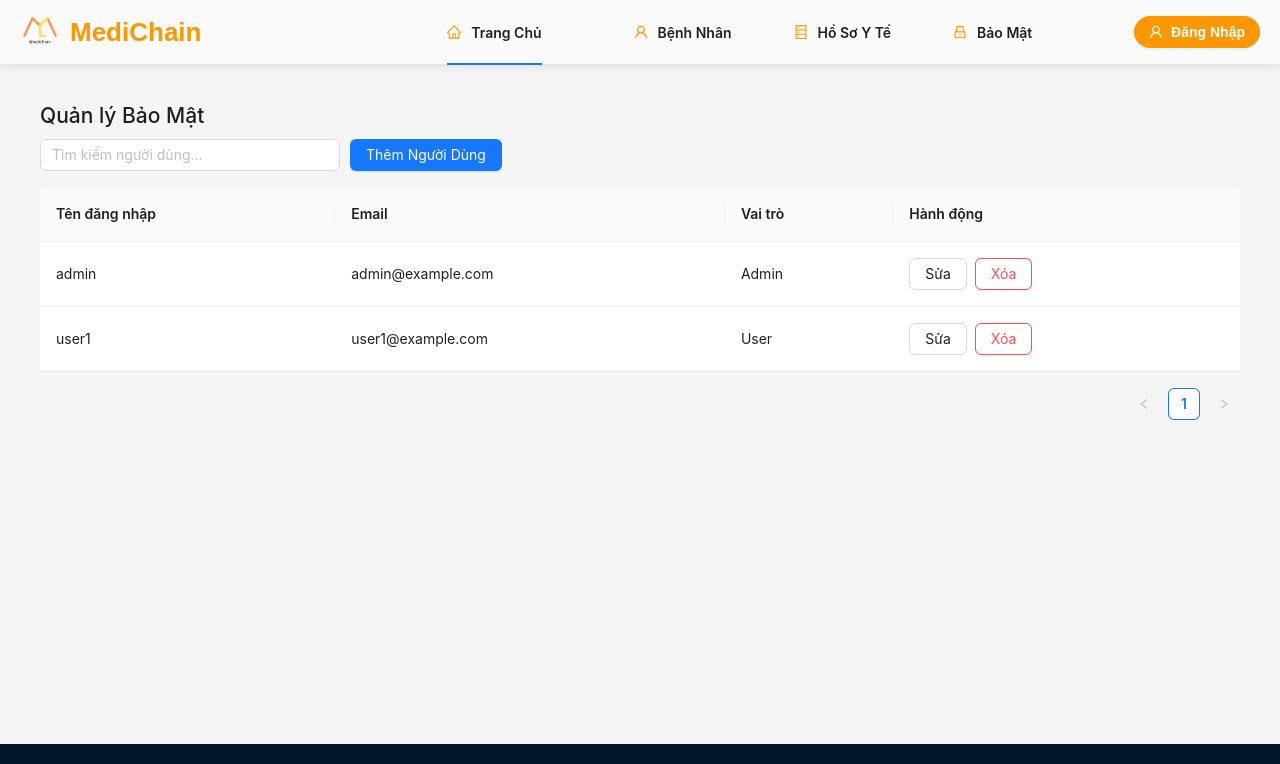
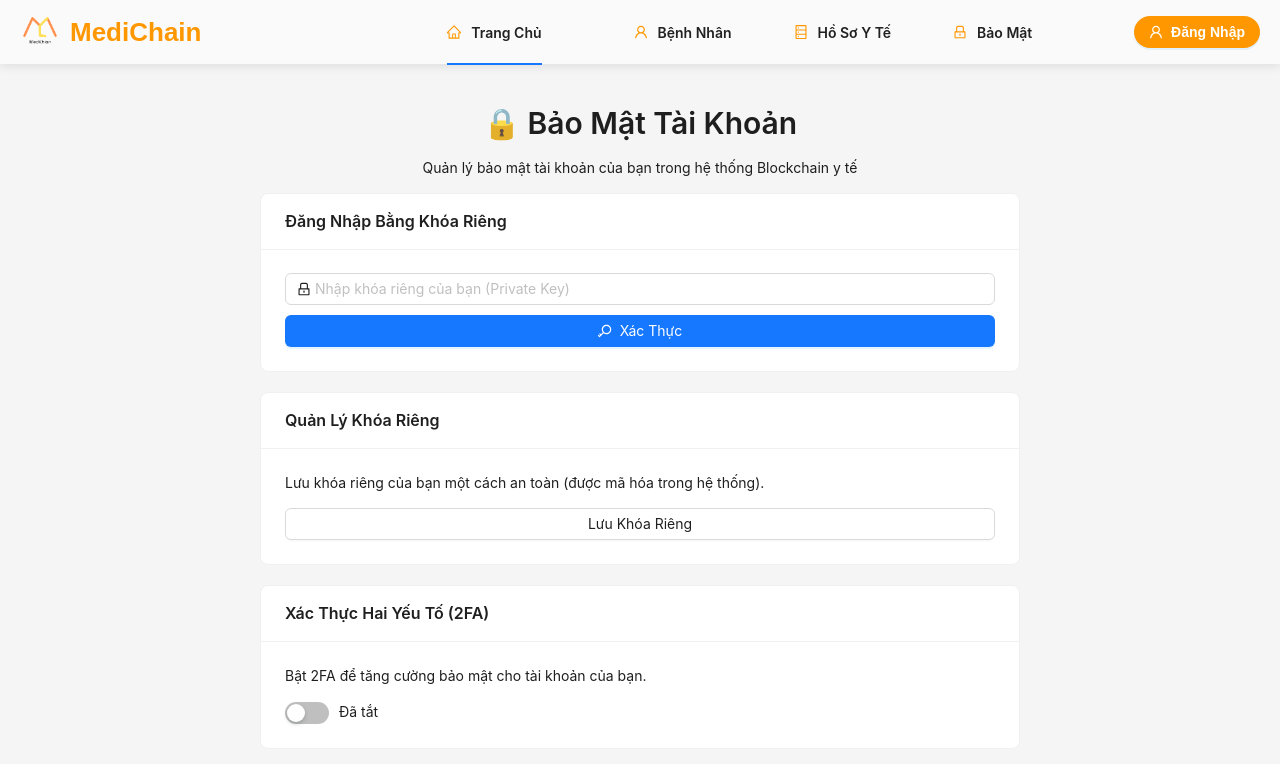
Before and after one commit to ThuongDev1203/medichain, a React (Create React App) app: page /security in a window 1280 px wide. Shown: the top 764 px of the page. Built offline with nearby package versions, Linux system fonts and the light colour scheme.

Commit message:
connect wallet

```diff
--- a/package.json
+++ b/package.json
@@ -14,6 +14,7 @@
     "antd": "^5.24.3",
     "axios": "^1.8.1",
     "bootstrap": "^5.3.3",
+    "ethers": "^5.7.2",
     "framer-motion": "^12.4.10",
     "lucide-react": "^0.477.0",
     "react": "^19.0.0",
--- /dev/null
+++ b/src/components/AuthModal.js
@@ -0,0 +1,160 @@
+import { useState } from "react";
+import { Modal, Form, Input, Button, message } from "antd";
+import { MedicineBoxOutlined } from "@ant-design/icons"; // Chỉ giữ icon cần dùng
+import { ethers } from "ethers";
+
+const AuthModal = ({ isModalOpen, handleCancel, colors }) => {
+  const [isRegister, setIsRegister] = useState(false);
+  const [form] = Form.useForm();
+  const [loading, setLoading] = useState(false);
+
+  const contractAddress = "0xYourSmartContractAddress"; // Thay bằng địa chỉ thực
+  const contractABI = [
+    "function registerUser(string memory role) public",
+    "function loginUser() public view returns (bool)",
+  ];
+
+  const connectWallet = async () => {
+    if (window.ethereum) {
+      try {
+        await window.ethereum.request({ method: "eth_requestAccounts" });
+        const provider = new ethers.providers.Web3Provider(window.ethereum);
+        const signer = provider.getSigner();
+        return { provider, signer };
+      } catch (error) {
+        message.error("Không thể kết nối ví Metamask!");
+        throw error;
+      }
+    } else {
+      message.error("Vui lòng cài đặt Metamask!");
+      throw new Error("Metamask not installed");
+    }
+  };
+
+  const handleRegister = async (values) => {
+    setLoading(true);
+    try {
+      const { signer } = await connectWallet();
+      const contract = new ethers.Contract(
+        contractAddress,
+        contractABI,
+        signer
+      );
+      const tx = await contract.registerUser(values.role);
+      await tx.wait();
+      const address = await signer.getAddress();
+      message.success(`Đăng ký thành công! Địa chỉ: ${address}`);
+      setIsRegister(false);
+      form.resetFields();
+    } catch (error) {
+      console.error("Lỗi đăng ký:", error);
+      message.error("Đăng ký thất bại!");
+    }
+    setLoading(false);
+  };
+
+  const handleLogin = async () => {
+    setLoading(true);
+    try {
+      const { signer } = await connectWallet();
+      const contract = new ethers.Contract(
+        contractAddress,
+        contractABI,
+        signer
+      );
+      const messageToSign = "Xác thực đăng nhập MediChain";
+      const signature = await signer.signMessage(messageToSign);
+
+      // Sử dụng signature để xác minh (giả lập gửi lên server hoặc contract)
+      const recoveredAddress = ethers.utils.verifyMessage(
+        messageToSign,
+        signature
+      );
+      const signerAddress = await signer.getAddress();
+      if (recoveredAddress === signerAddress) {
+        const isValid = await contract.loginUser();
+        if (isValid) {
+          localStorage.setItem("userAddress", signerAddress);
+          message.success(`Đăng nhập thành công! Địa chỉ: ${signerAddress}`);
+          handleCancel();
+        } else {
+          message.error("Bạn chưa đăng ký trên hệ thống!");
+        }
+      } else {
+        message.error("Chữ ký không hợp lệ!");
+      }
+    } catch (error) {
+      console.error("Lỗi đăng nhập:", error);
+      message.error("Đã xảy ra lỗi khi đăng nhập!");
+    }
+    setLoading(false);
+  };
+
+  const onFinish = (values) => {
+    if (isRegister) {
+      handleRegister(values);
+    } else {
+      handleLogin();
+    }
+  };
+
+  return (
+    <Modal
+      title={
+        isRegister
+          ? "Đăng Ký Tài Khoản Blockchain"
+          : "Đăng Nhập Bằng Blockchain"
+      }
+      open={isModalOpen}
+      onCancel={handleCancel}
+      footer={null}
+      style={{ fontFamily: "Poppins, sans-serif" }}
+    >
+      <Form form={form} layout="vertical" onFinish={onFinish}>
+        {isRegister && (
+          <Form.Item
+            label="Vai Trò"
+            name="role"
+            rules={[{ required: true, message: "Chọn vai trò của bạn" }]}
+          >
+            <Input
+              prefix={<MedicineBoxOutlined style={{ color: colors.accent }} />}
+              placeholder="Bác sĩ / Nhân viên y tế / Bệnh nhân"
+            />
+          </Form.Item>
+        )}
+        <Button
+          type="primary"
+          block
+          htmlType="submit"
+          loading={loading}
+          style={{
+            marginTop: "10px",
+            background: colors.primary,
+            border: "none",
+          }}
+        >
+          {isRegister ? "Đăng Ký Qua Metamask" : "Đăng Nhập Qua Metamask"}
+        </Button>
+        <p
+          style={{
+            textAlign: "center",
+            marginTop: "10px",
+            cursor: "pointer",
+            color: colors.dark,
+          }}
+          onClick={() => setIsRegister(!isRegister)}
+        >
+          {isRegister
+            ? "Đã có tài khoản? Đăng nhập"
+            : "Chưa có tài khoản? Đăng ký"}
+        </p>
+      </Form>
+      <p style={{ textAlign: "center", color: colors.dark, marginTop: "10px" }}>
+        Đảm bảo bạn đã cài Metamask và kết nối ví Blockchain!
+      </p>
+    </Modal>
+  );
+};
+
+export default AuthModal;
--- a/src/components/Header.js
+++ b/src/components/Header.js
@@ -1,16 +1,16 @@
 import { useState, useEffect } from "react";
 import { Link } from "react-router-dom";
-import { Layout, Menu, Button, Modal, Form, Input } from "antd";
+import { Layout, Menu, Button } from "antd";
 import {
   MenuOutlined,
   CloseOutlined,
   UserOutlined,
   LockOutlined,
   DatabaseOutlined,
-  MedicineBoxOutlined,
   HomeOutlined,
 } from "@ant-design/icons";
 import { motion, AnimatePresence } from "framer-motion";
+import AuthModal from "./AuthModal";
 
 const { Header } = Layout;
 
@@ -18,7 +18,6 @@ export default function AppHeader() {
   const [menuOpen, setMenuOpen] = useState(false);
   const [isMobile, setIsMobile] = useState(window.innerWidth <= 768);
   const [isModalOpen, setIsModalOpen] = useState(false);
-  const [isRegister, setIsRegister] = useState(false);
 
   // Color Palette
   const colors = {
@@ -37,8 +36,7 @@ export default function AppHeader() {
     return () => window.removeEventListener("resize", handleResize);
   }, []);
 
-  const showModal = (register) => {
-    setIsRegister(register);
+  const showModal = () => {
     setIsModalOpen(true);
   };
 
@@ -165,7 +163,7 @@ export default function AppHeader() {
               fontWeight: "600",
               fontFamily: "Poppins, sans-serif",
             }}
-            onClick={() => showModal(false)}
+            onClick={showModal}
           >
             Đăng Nhập
           </Button>
@@ -256,10 +254,7 @@ export default function AppHeader() {
                     fontWeight: "600",
                     fontFamily: "Poppins, sans-serif",
                   }}
-                  onClick={() => {
-                    showModal(false);
-                    closeMobileMenu();
-                  }}
+                  onClick={showModal}
                 >
                   Đăng Nhập
                 </Button>
@@ -270,87 +265,11 @@ export default function AppHeader() {
       </AnimatePresence>
 
       {/* Modal Đăng nhập / Đăng ký */}
-      <Modal
-        title={isRegister ? "Đăng Ký Tài Khoản" : "Đăng Nhập Hệ Thống"}
-        open={isModalOpen}
-        onCancel={handleCancel}
-        footer={null}
-        style={{ fontFamily: "Poppins, sans-serif" }}
-      >
-        <Form layout="vertical">
-          <Form.Item
-            label="Email"
-            name="email"
-            rules={[{ required: true, message: "Vui lòng nhập email!" }]}
-          >
-            <Input
-              prefix={<UserOutlined style={{ color: colors.primary }} />}
-              placeholder="Nhập email của bạn"
-            />
-          </Form.Item>
-          <Form.Item
-            label="Mật khẩu"
-            name="password"
-            rules={[{ required: true, message: "Vui lòng nhập mật khẩu!" }]}
-          >
-            <Input.Password
-              prefix={<LockOutlined style={{ color: colors.dark }} />}
-              placeholder="Nhập mật khẩu của bạn"
-            />
-          </Form.Item>
-          {isRegister && (
-            <>
-              <Form.Item
-                label="Vai Trò"
-                name="role"
-                rules={[{ required: true, message: "Chọn vai trò của bạn" }]}
-              >
-                <Input
-                  prefix={
-                    <MedicineBoxOutlined style={{ color: colors.accent }} />
-                  }
-                  placeholder="Bác sĩ / Nhân viên y tế"
-                />
-              </Form.Item>
-              <Form.Item
-                label="Xác nhận mật khẩu"
-                name="confirmPassword"
-                rules={[
-                  { required: true, message: "Vui lòng xác nhận mật khẩu!" },
-                ]}
-              >
-                <Input.Password
-                  prefix={<LockOutlined style={{ color: colors.dark }} />}
-                  placeholder="Nhập lại mật khẩu"
-                />
-              </Form.Item>
-            </>
-          )}
-          <Button
-            type="primary"
-            block
-            style={{
-              marginTop: "10px",
-              background: colors.primary,
-            }}
-          >
-            {isRegister ? "Đăng Ký" : "Đăng Nhập"}
-          </Button>
-          <p
-            style={{
-              textAlign: "center",
-              marginTop: "10px",
-              cursor: "pointer",
-              color: colors.dark,
-            }}
-            onClick={() => setIsRegister(!isRegister)}
-          >
-            {isRegister
-              ? "Đã có tài khoản? Đăng nhập"
-              : "Chưa có tài khoản? Đăng ký"}
-          </p>
-        </Form>
-      </Modal>
+      <AuthModal
+        isModalOpen={isModalOpen}
+        handleCancel={handleCancel}
+        colors={colors}
+      />
     </Header>
   );
 }
--- a/src/pages/SecurityPage.js
+++ b/src/pages/SecurityPage.js
@@ -1,122 +1,125 @@
 import { useState } from "react";
-import { Table, Button, Input, Modal, Form, Select } from "antd";
+import { Input, Button, Card, Typography, Switch, message } from "antd";
+import { LockOutlined, KeyOutlined, SafetyOutlined } from "@ant-design/icons";
+import axios from "axios";
+
+const { Title, Paragraph } = Typography;
 
 export default function SecurityPage() {
-  const [users, setUsers] = useState([
-    { id: 1, username: "admin", role: "Admin", email: "admin@example.com" },
-    { id: 2, username: "user1", role: "User", email: "user1@example.com" },
-  ]);
-  const [searchText, setSearchText] = useState("");
-  const [isModalVisible, setIsModalVisible] = useState(false);
-  const [editingUser, setEditingUser] = useState(null);
-  const [form] = Form.useForm();
+  const [privateKey, setPrivateKey] = useState("");
+  const [is2FAEnabled, setIs2FAEnabled] = useState(false);
+  const [accessStatus, setAccessStatus] = useState("Chưa xác thực");
+  const [loading, setLoading] = useState(false);
 
-  // Lọc danh sách tài khoản theo tìm kiếm
-  const filteredUsers = users.filter((user) =>
-    user.username.toLowerCase().includes(searchText.toLowerCase())
-  );
+  // Giả lập Blockchain API (thay bằng API thực tế trong dự án)
+  const blockchainAPI = "http://localhost:3001/blockchain-auth";
 
-  // Mở modal thêm/sửa người dùng
-  const showModal = (user = null) => {
-    setEditingUser(user);
-    form.setFieldsValue(user || { username: "", role: "User", email: "" });
-    setIsModalVisible(true);
+  // Xác thực bằng khóa riêng
+  const handleLoginWithPrivateKey = async () => {
+    if (!privateKey.trim()) {
+      message.error("Vui lòng nhập khóa riêng!");
+      return;
+    }
+    setLoading(true);
+    try {
+      // Giả lập gọi API Blockchain để xác thực
+      const response = await axios.post(blockchainAPI, { privateKey });
+      if (response.data.success) {
+        setAccessStatus("Đã xác thực - Quyền truy cập hồ sơ được cấp");
+        message.success("Đăng nhập thành công!");
+      } else {
+        setAccessStatus("Xác thực thất bại");
+        message.error("Khóa riêng không hợp lệ!");
+      }
+    } catch (error) {
+      console.error("Lỗi xác thực:", error);
+      setAccessStatus("Lỗi hệ thống");
+      message.error("Đã xảy ra lỗi khi xác thực!");
+    }
+    setLoading(false);
   };
 
-  // Lưu dữ liệu khi thêm/sửa người dùng
-  const handleSave = (values) => {
-    if (editingUser) {
-      setUsers(
-        users.map((user) =>
-          user.id === editingUser.id ? { ...user, ...values } : user
-        )
-      );
-    } else {
-      setUsers([...users, { id: users.length + 1, ...values }]);
-    }
-    setIsModalVisible(false);
-    form.resetFields();
+  // Kích hoạt/tắt 2FA
+  const toggle2FA = () => {
+    setIs2FAEnabled(!is2FAEnabled);
+    message.info(`Xác thực 2 yếu tố đã ${!is2FAEnabled ? "bật" : "tắt"}`);
   };
 
-  // Xóa tài khoản người dùng
-  const handleDelete = (id) => {
-    setUsers(users.filter((user) => user.id !== id));
+  // Lưu khóa riêng (giả lập, thực tế cần mã hóa)
+  const savePrivateKey = () => {
+    if (!privateKey.trim()) {
+      message.error("Vui lòng nhập khóa riêng để lưu!");
+      return;
+    }
+    localStorage.setItem("encryptedPrivateKey", btoa(privateKey)); // Mã hóa đơn giản bằng base64
+    message.success("Khóa riêng đã được lưu an toàn!");
   };
 
   return (
-    <div style={{ padding: 20 }}>
-      <h2>Quản lý Bảo Mật</h2>
+    <div style={{ padding: "20px", maxWidth: "800px", margin: "auto" }}>
+      <Title level={2} style={{ textAlign: "center" }}>
+        🔒 Bảo Mật Tài Khoản
+      </Title>
+      <Paragraph style={{ textAlign: "center" }}>
+        Quản lý bảo mật tài khoản của bạn trong hệ thống Blockchain y tế
+      </Paragraph>
 
+      {/* Đăng nhập bằng khóa riêng */}
+      <Card title="Đăng Nhập Bằng Khóa Riêng" style={{ marginBottom: "20px" }}>
         <Input
-        placeholder="Tìm kiếm người dùng..."
-        onChange={(e) => setSearchText(e.target.value)}
-        style={{ marginBottom: 16, width: 300 }}
+          prefix={<LockOutlined />}
+          placeholder="Nhập khóa riêng của bạn (Private Key)"
+          value={privateKey}
+          onChange={(e) => setPrivateKey(e.target.value)}
+          style={{ marginBottom: "10px" }}
         />
-
         <Button
           type="primary"
-        onClick={() => showModal()}
-        style={{ marginLeft: 10 }}
+          icon={<KeyOutlined />}
+          onClick={handleLoginWithPrivateKey}
+          loading={loading}
+          block
         >
-        Thêm Người Dùng
+          Xác Thực
         </Button>
+      </Card>
 
-      <Table
-        dataSource={filteredUsers}
-        rowKey="id"
-        columns={[
-          { title: "Tên đăng nhập", dataIndex: "username", key: "username" },
-          { title: "Email", dataIndex: "email", key: "email" },
-          { title: "Vai trò", dataIndex: "role", key: "role" },
-          {
-            title: "Hành động",
-            key: "actions",
-            render: (text, user) => (
-              <>
-                <Button
-                  onClick={() => showModal(user)}
-                  style={{ marginRight: 8 }}
-                >
-                  Sửa
+      {/* Quản lý khóa riêng */}
+      <Card title="Quản Lý Khóa Riêng" style={{ marginBottom: "20px" }}>
+        <Paragraph>
+          Lưu khóa riêng của bạn một cách an toàn (được mã hóa trong hệ thống).
+        </Paragraph>
+        <Button onClick={savePrivateKey} type="default" block>
+          Lưu Khóa Riêng
         </Button>
-                <Button danger onClick={() => handleDelete(user.id)}>
-                  Xóa
-                </Button>
-              </>
-            ),
-          },
-        ]}
-      />
+      </Card>
 
-      <Modal
-        title={editingUser ? "Chỉnh sửa tài khoản" : "Thêm tài khoản"}
-        open={isModalVisible}
-        onCancel={() => setIsModalVisible(false)}
-        onOk={() => form.submit()}
-      >
-        <Form form={form} layout="vertical" onFinish={handleSave}>
-          <Form.Item
-            name="username"
-            label="Tên đăng nhập"
-            rules={[{ required: true }]}
-          >
-            <Input />
-          </Form.Item>
-          <Form.Item
-            name="email"
-            label="Email"
-            rules={[{ required: true, type: "email" }]}
-          >
-            <Input />
-          </Form.Item>
-          <Form.Item name="role" label="Vai trò" rules={[{ required: true }]}>
-            <Select>
-              <Select.Option value="Admin">Admin</Select.Option>
-              <Select.Option value="User">User</Select.Option>
-            </Select>
-          </Form.Item>
-        </Form>
-      </Modal>
+      {/* Xác thực hai yếu tố */}
+      <Card title="Xác Thực Hai Yếu Tố (2FA)" style={{ marginBottom: "20px" }}>
+        <Paragraph>
+          Bật 2FA để tăng cường bảo mật cho tài khoản của bạn.
+        </Paragraph>
+        <Switch checked={is2FAEnabled} onChange={toggle2FA} />
+        <span style={{ marginLeft: "10px" }}>
+          {is2FAEnabled ? "Đã bật" : "Đã tắt"}
+        </span>
+      </Card>
+
+      {/* Trạng thái quyền truy cập */}
+      <Card title="Trạng Thái Quyền Truy Cập">
+        <Paragraph>
+          <SafetyOutlined /> {accessStatus}
+        </Paragraph>
+      </Card>
+
+      {/* Thông báo bảo mật */}
+      <div style={{ textAlign: "center", marginTop: "20px" }}>
+        <Paragraph type="warning">
+          <strong>Lưu ý:</strong> Không chia sẻ khóa riêng của bạn với bất kỳ
+          ai. Hệ thống Blockchain đảm bảo tính bất biến và bảo mật cho hồ sơ
+          bệnh nhân.
+        </Paragraph>
+      </div>
     </div>
   );
 }
```
Also changed, not shown: src/pages/HomePage.js (+21 -19 lines), 1 other file (tests, documents, lock files or other folders). Lines whose indentation alone changed are shown as unchanged.
